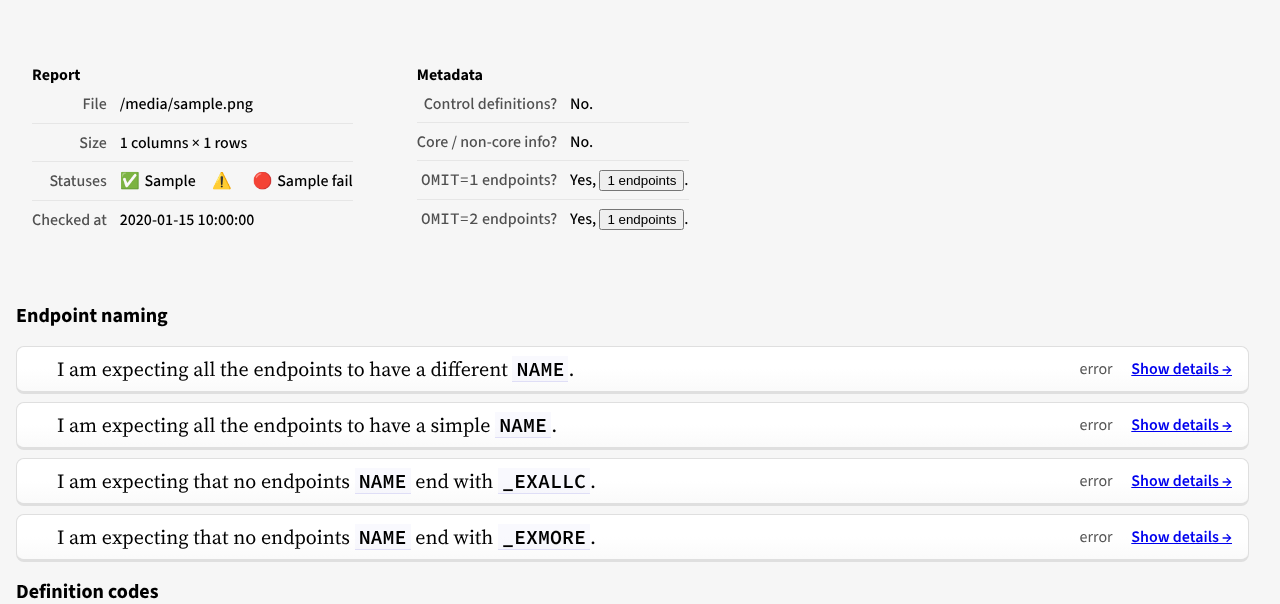
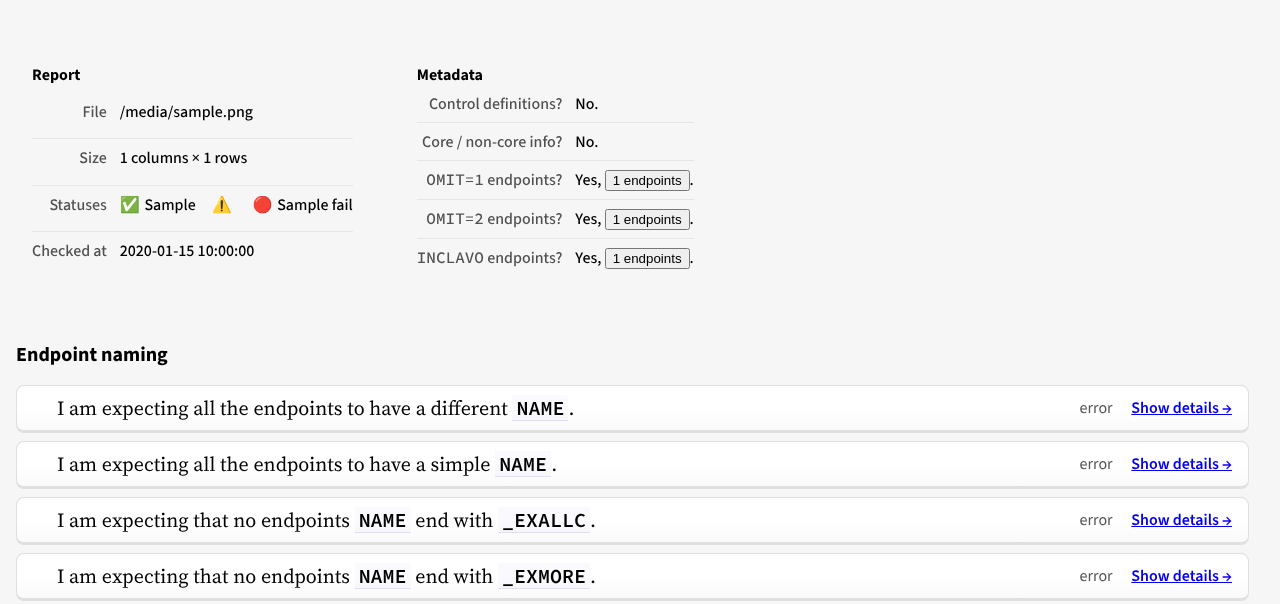
Before and after one commit to FINNGEN/fg-endpoint-tools, a Flask app: template src/fg_endpoint_tools/templates/report.html in a window 1280 px wide. Shown: the part 73-677 px from the top of the page. Run offline with Flask 3, Linux system fonts and the light colour scheme; the template is opened without the code that fills it: most values are stand-ins (such as "Sample title", 1, 10 or a date in 2020).

Commit message:
defn checker: add INCLAVO endpoints to metadata
It is not clear to me if there is a rule about the INCLAVO endpoints, so
I just list them for now.

```diff
--- a/src/fg_endpoint_tools/static/main.css
+++ b/src/fg_endpoint_tools/static/main.css
@@ -166,17 +166,6 @@ body.page-home {
     border-bottom: 1px solid #e6e6e6;
   }
 
-  & .metadata-item .omit {
-    display: flex;
-  }
-
-  & .metadata-item .omit summary {
-    margin-left: 1ch;
-    border-bottom: 1px solid #515151;
-    cursor: pointer;
-  }
-
-
   & .metadata-columns-content {
     max-width: fit-content;
 
--- a/src/fg_endpoint_tools/templates/report.html
+++ b/src/fg_endpoint_tools/templates/report.html
@@ -60,7 +60,7 @@ Report &bull; Endpoint Definition Checker
 
             <div class="metadata-item">
                 <p><code>OMIT=1</code> endpoints?</p>
-                <div class="omit">
+                <div>
                 {% if summary.omit1_endpoints %}
                     <p>Yes, <button data-modal-target="dialog-omit1">{{ summary.omit1_endpoints | length }} endpoints</button>.</p>
                     <dialog id="dialog-omit1">
@@ -79,9 +79,9 @@ Report &bull; Endpoint Definition Checker
                 </div>
             </div>
 
-            <div class="metadata-item omit">
+            <div class="metadata-item">
                 <p><code>OMIT=2</code> endpoints?</p>
-                <div class="omit">
+                <div>
                 {% if summary.omit2_endpoints %}
                     <p>Yes, <button data-modal-target="dialog-omit2">{{ summary.omit2_endpoints | length }} endpoints</button>.</p>
                     <dialog id="dialog-omit2">
@@ -96,10 +96,34 @@ Report &bull; Endpoint Definition Checker
                     </dialog>
 
                 {% else %}
-                    No
+                    <p>No</p>
                 {% endif %}
                 </div>
             </div>
+
+            <div class="metadata-item">
+                <p><code>INCLAVO</code> endpoints?</p>
+                <div>
+                    {% if summary.inclavo_endpoints %}
+                    <p>Yes, <button data-modal-target="dialog-inclavo">{{ summary.inclavo_endpoints | length }} endpoints</button>.</p>
+                    <dialog id="dialog-inclavo">
+                        <button autofocus>Close</button>
+                        <ul>
+                            {% for endpoint in summary.inclavo_endpoints %}
+                                <li>
+                                    <code>{{ endpoint }}</code>
+                                </li>
+                            {% endfor %}
+                        </ul>
+                    </dialog>
+
+
+                    {% else %}
+                        <p>No</p>
+                    {% endif %}
+                </div>
+            </div>
+
 
         </article>
     </div>
```
Also changed, not shown: src/fg_endpoint_tools/definition_checker.py (+8 -0 lines).
